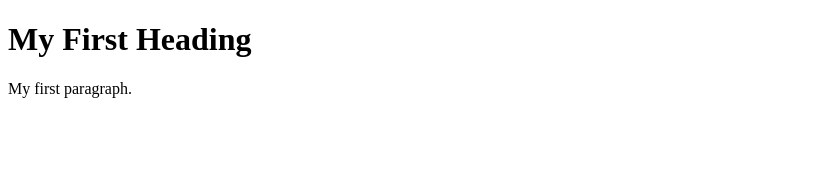
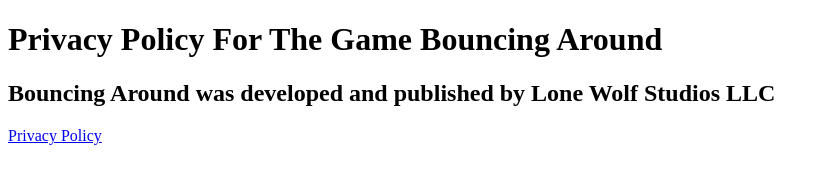
Before and after one commit to lonewolfstudiosllc/lonewolfstudiosllc.github.io, a plain HTML site: page index.html in a window 1280 px wide. Shown: the whole page, without its empty margins (0-829 px from the left). Drawn offline with Linux system fonts and the light colour scheme.

Commit message:
Update index.html

```diff
--- a/index.html
+++ b/index.html
@@ -2,8 +2,9 @@
 <html>
 <body>
 
-<h1>My First Heading</h1>
-<p>My first paragraph.</p>
+<h1>Privacy Policy For The Game Bouncing Around</h1>
+<h2>Bouncing Around was developed and published by Lone Wolf Studios LLC</h2>
+<a href="https://www.iubenda.com/privacy-policy/34012323" class="iubenda-white no-brand iubenda-noiframe iubenda-embed iubenda-noiframe iub-body-embed" title="Privacy Policy">Privacy Policy</a><script type="text/javascript">(function (w,d) {var loader = function () {var s = d.createElement("script"), tag = d.getElementsByTagName("script")[0]; s.src="https://cdn.iubenda.com/iubenda.js"; tag.parentNode.insertBefore(s,tag);}; if(w.addEventListener){w.addEventListener("load", loader, false);}else if(w.attachEvent){w.attachEvent("onload", loader);}else{w.onload = loader;}})(window, document);</script>
 
 </body>
 </html>
```
